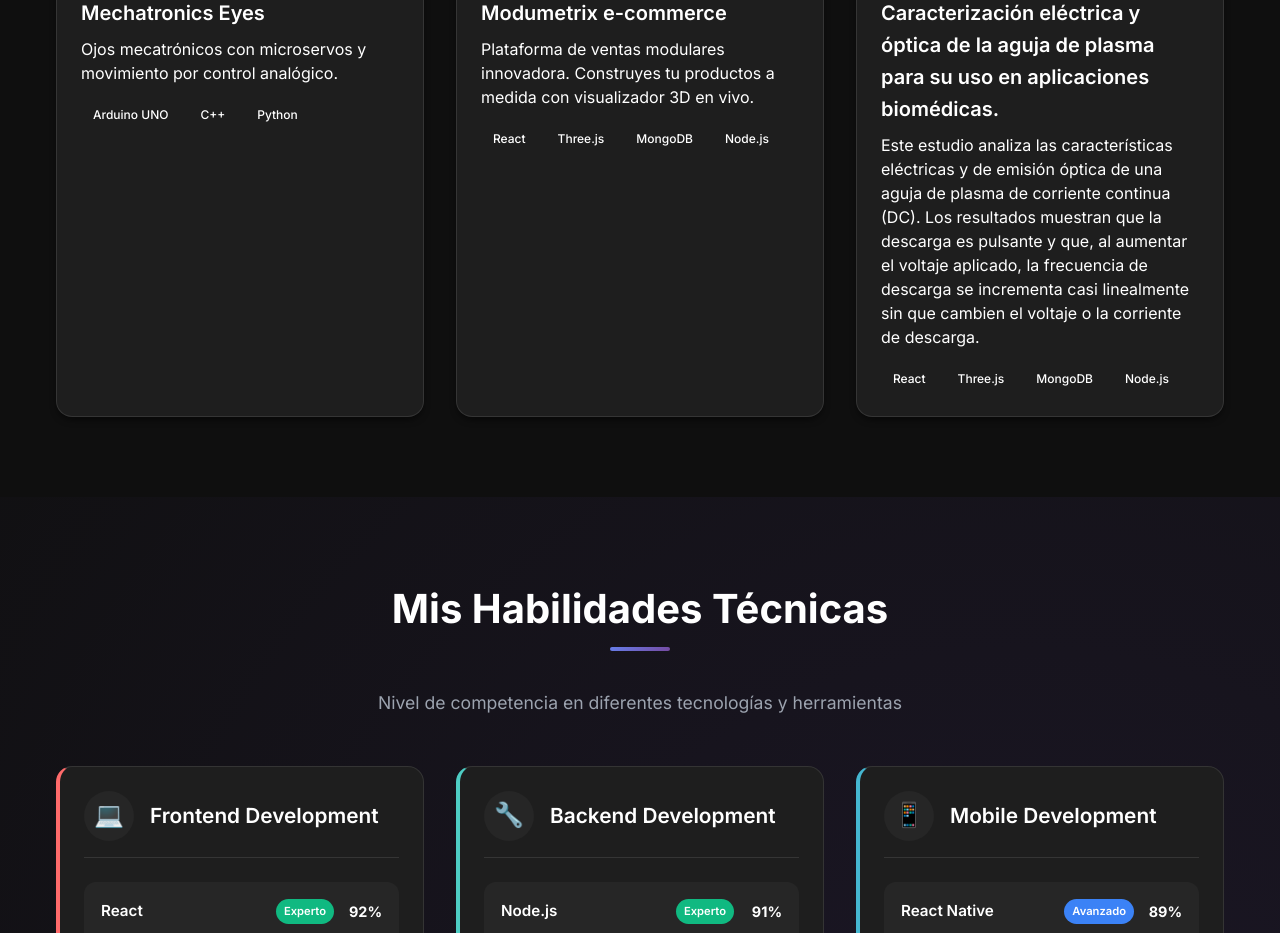
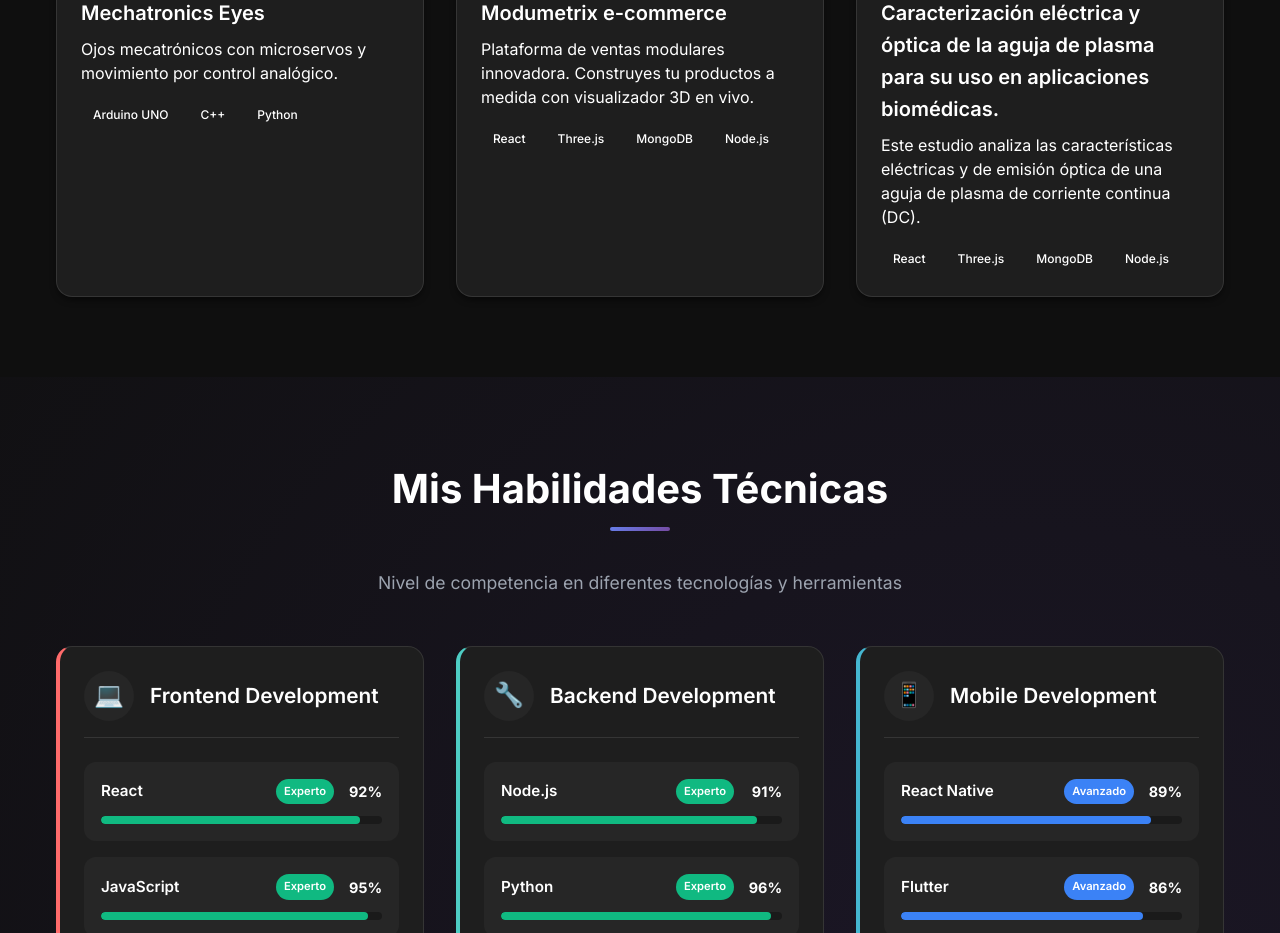
Before and after one commit to alejandro92robot/devfolio, a React (Vite) app: page / in a window 1280 px wide. Shown: the part 1840-2773 px from the top of the page. Built offline with nearby package versions, Linux system fonts and the light colour scheme.

Commit message:
Actualización proyecto plasma needle.

```diff
--- a/src/data/projects.js
+++ b/src/data/projects.js
@@ -57,7 +57,7 @@ export const projects = [
   {
     id: 6,
     title: "Caracterización eléctrica y óptica de la aguja de plasma para su uso en aplicaciones biomédicas.",
-    description: "Este estudio analiza las características eléctricas y de emisión óptica de una aguja de plasma de corriente continua (DC). Los resultados muestran que la descarga es pulsante y que, al aumentar el voltaje aplicado, la frecuencia de descarga se incrementa casi linealmente sin que cambien el voltaje o la corriente de descarga.",
+    description: "Este estudio analiza las características eléctricas y de emisión óptica de una aguja de plasma de corriente continua (DC).",
     image: "/devfolio/images/plasma_needle.png",
     technologies: ["React", "Three.js", "MongoDB", "Node.js"],
     category: "profesional",
@@ -170,9 +170,6 @@ export const skills = [
       { name: "Wireshark", level: 46, description: "Análisis de tráfico, filtros, troubleshooting" },
       { name: "Metasploit", level: 32, description: "Exploits, payloads, post-exploitation" },
       { name: "Nmap", level: 19, description: "Network scanning, OS detection, vulnerability discovery" },
-    /** { name: "Burp Suite", level: 83, description: "Web app testing, intercepting proxy, scanner" },
-      { name: "OWASP Top 10", level: 91, description: "Vulnerabilidades web, prevención, best practices" },
-      { name: "Penetration Testing", level: 84, description: "Ethical hacking, reporting, methodologies" } */
     ]
   },
   {
@@ -196,9 +193,6 @@ export const skills = [
       { name: "Docker", level: 86, description: "Containerization, Docker Compose, multi-stage builds" },
       { name: "AWS", level: 84, description: "EC2, S3, Lambda, RDS, IAM" },
       { name: "Azure", level: 79, description: "App Services, Functions, Cosmos DB" },
-     /* { name: "CI/CD", level: 86, description: "GitHub Actions, GitLab CI, Jenkins pipelines" },
-      { name: "Terraform", level: 78, description: "Infrastructure as Code, modules, state management" },
-      { name: "Kubernetes", level: 76, description: "Orchestration, deployments, service mesh" } */
     ]
   }
 ];
```
